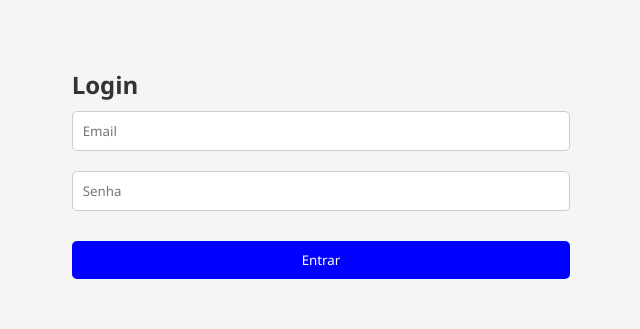
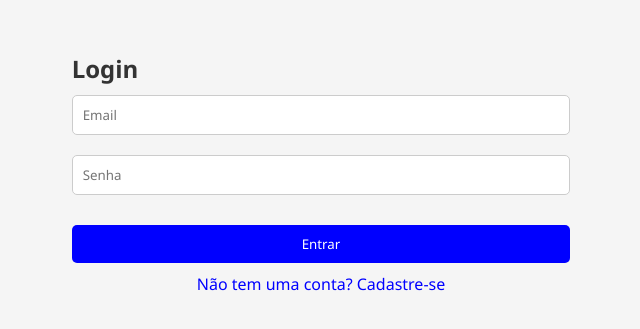
Before and after one commit to joaoppaixao/projeto-barbearia, a React (Create React App) app in the folder barber/: page / in a window 1280 px wide. Shown: the part 227-556 px from the top of the page, without its empty margins (319-959 px from the left). Built offline with nearby package versions, Linux system fonts and the light colour scheme; data requests are answered from the project's data file.

Commit message:
alterações finais - projeto V parcialmente finalizado

```diff
--- a/barber/src/pages/Agendamento.jsx
+++ b/barber/src/pages/Agendamento.jsx
@@ -73,7 +73,7 @@ const AgendamentoCliente = () => {
         <Link to="/">Login</Link>
         <Link to="/home">Home</Link>
         <Link to="/agendamento">Fazer agendamento</Link>
-        <Link to="/dash">Dashboard</Link>
+
       </div>
 
       <h1>Fazer Agendamento</h1>
--- a/barber/src/pages/Home.jsx
+++ b/barber/src/pages/Home.jsx
@@ -19,7 +19,6 @@ useEffect(() => {
         <Link to="/">Login</Link>
         <Link to="/home">Home</Link>
         <Link to="/agendamento">Fazer agendamento</Link>
-        <Link to="/dash">Dashboard</Link>
       </div>
 
     <div className="main-container">
--- a/barber/src/pages/InfoCliente.jsx
+++ b/barber/src/pages/InfoCliente.jsx
@@ -9,7 +9,7 @@ const InfoCliente = () => {
         <Link to="/">Login</Link>
         <Link to="/home">Home</Link>
         <Link to="/agendamento">Fazer agendamento</Link>
-        <Link to="/dash">Dashboard</Link>
+
       </div>
 
       <div className="info-container">
--- a/barber/src/pages/Login.jsx
+++ b/barber/src/pages/Login.jsx
@@ -48,6 +48,7 @@ const Login = () => {
         onChange={(e) => setSenha(e.target.value)}
       />
       <button onClick={handleLogin}>Entrar</button>
+      <a id="registro" href="/Registro">Não tem uma conta? Cadastre-se</a>
     </div>
   );
 };
--- a/barber/src/pages/Servico.jsx
+++ b/barber/src/pages/Servico.jsx
@@ -10,7 +10,6 @@ const Servico = () => {
         <Link to="/">Login</Link>
         <Link to="/home">Home</Link>
         <Link to="/agendamento">Fazer agendamento</Link>
-        <Link to="/dash">Dashboard</Link>
       </div>
 
       <h1>Selecione o Serviço</h1>
--- a/barber/src/styles/Login.css
+++ b/barber/src/styles/Login.css
@@ -39,3 +39,11 @@ button a {
     text-decoration: none;
     font-weight: bold;
 }
+
+#registro {
+    margin-top: 10px;
+    display: block;
+    color: blue;
+    text-decoration: none;
+    text-align: center;
+}
```
